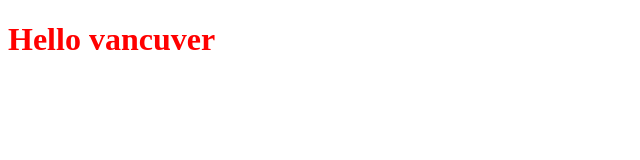
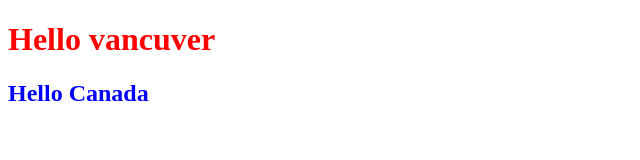
Before and after one commit to Abdurahmanov19/my-site, a plain HTML site: page index.html in a window 1280 px wide. Shown: the whole page, without its empty margins (0-640 px from the left). Drawn offline with Linux system fonts and the light colour scheme.

Commit message:
Add subtitle

```diff
--- a/index.html
+++ b/index.html
@@ -8,5 +8,6 @@
 </head>
 <body>
     <h1>Hello vancuver</h1>
+    <h2>Hello Canada</h2>
 </body>
 </html>
--- a/style.css
+++ b/style.css
@@ -1,3 +1,6 @@
 h1{
     color: red;
 }
+h2{
+    color: blue;
+}
```
